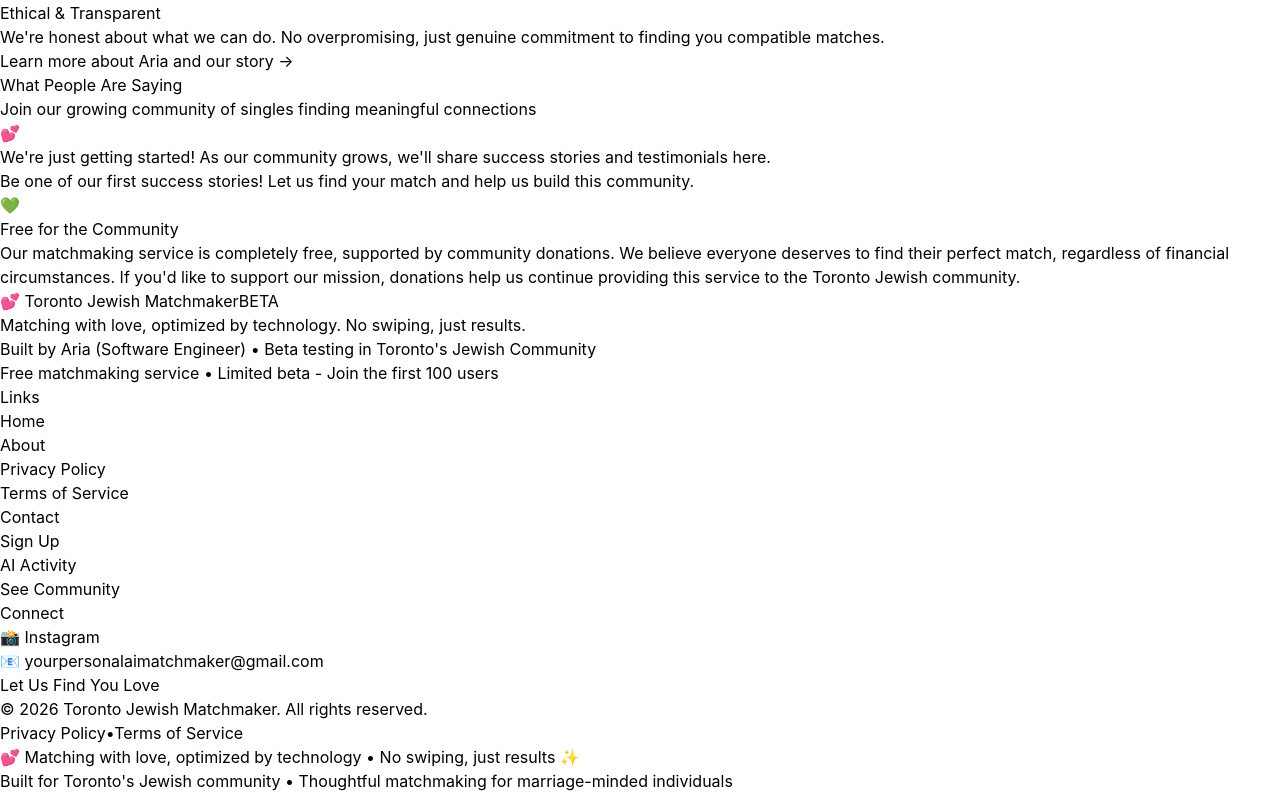
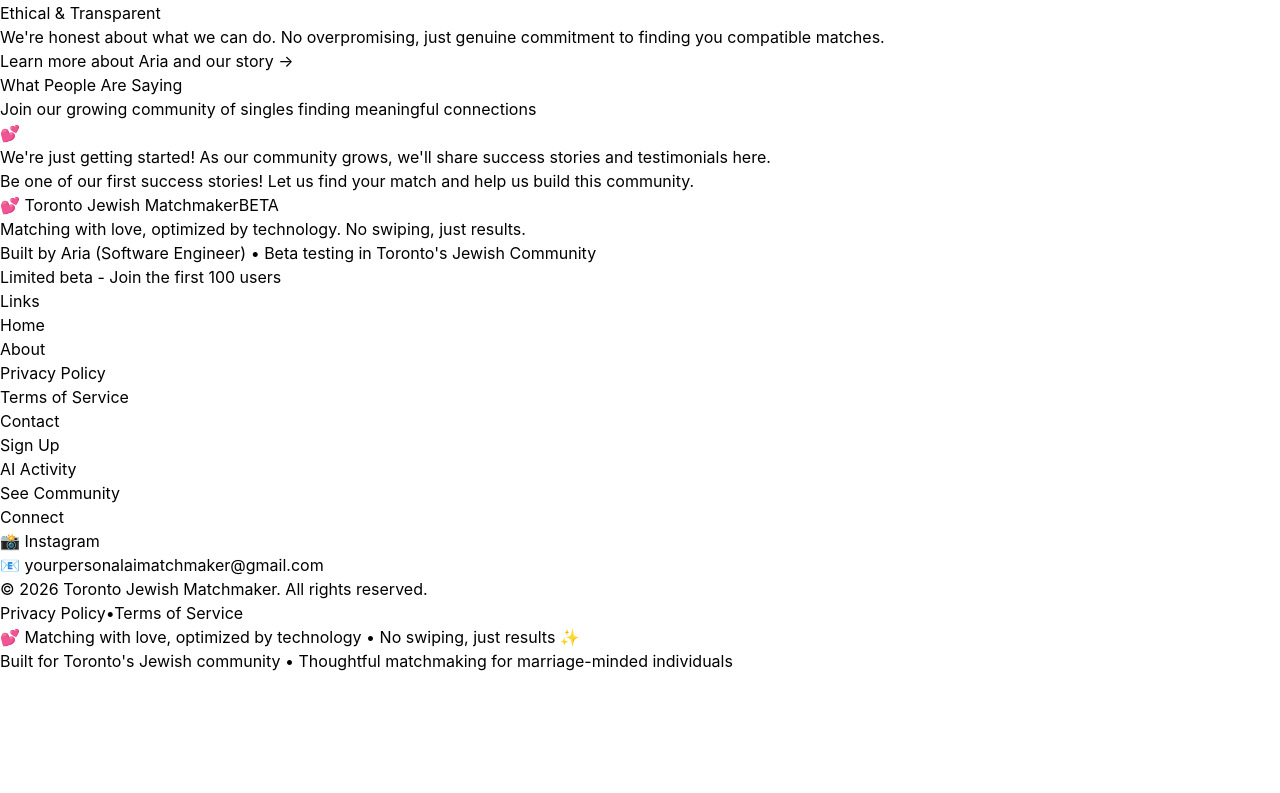
Before and after one commit to elizabethdorfman/ai-matchmaker, a React (Vite) app: page / in a window 1280 px wide. Shown: the part 1391-2184 px from the top of the page. After the commit the page ends 2064 px from the top, so only its background shows below. Built offline with nearby package versions, Linux system fonts and the light colour scheme.

Commit message:
Remove 'Let Us Find You Love' button and free community blurb from footer and home page

```diff
--- a/src/components/Footer.tsx
+++ b/src/components/Footer.tsx
@@ -19,7 +19,7 @@
               Built by Aria (Software Engineer) • Beta testing in Toronto's Jewish Community
             </p>
             <p className="text-gray-400 text-sm">
-              Free matchmaking service • Limited beta - Join the first 100 users
+              Limited beta - Join the first 100 users
             </p>
           </div>
 
@@ -92,14 +92,6 @@
         </div>
 
         <div className="pt-8 border-t border-gray-600 text-center">
-          <div className="mb-6">
-            <Link
-              to="/signup"
-              className="inline-block bg-gradient-to-r from-blue-500 via-purple-500 to-pink-500 text-white px-10 py-4 rounded-lg font-semibold text-lg hover:shadow-lg transform hover:scale-105 transition-all duration-300"
-            >
-              Let Us Find You Love
-            </Link>
-          </div>
           <p className="text-gray-300 mb-4">&copy; {new Date().getFullYear()} Toronto Jewish Matchmaker. All rights reserved.</p>
           <div className="space-x-4 text-sm">
             <Link to="/privacy" className="text-gray-300 hover:text-white transition-colors">
--- a/src/pages/Home.tsx
+++ b/src/pages/Home.tsx
@@ -279,22 +279,6 @@
           <div className="w-full h-px bg-gray-300"></div>
         </div>
 
-        {/* Free for Community Section */}
-        <section className="py-16 md:py-20 bg-white/50 backdrop-blur-sm">
-          <div className="container mx-auto px-4">
-            <div className="max-w-3xl mx-auto text-center">
-              <div className="bg-white rounded-2xl shadow-lg p-8 md:p-10 border-2 border-green-100">
-                <div className="text-5xl mb-4">💚</div>
-                <h2 className="text-2xl md:text-3xl font-bold mb-4 text-gray-900">
-                  Free for the Community
-                </h2>
-                <p className="text-lg text-gray-700 leading-relaxed">
-                  Our matchmaking service is completely free, supported by community donations. We believe everyone deserves to find their perfect match, regardless of financial circumstances. If you'd like to support our mission, donations help us continue providing this service to the Toronto Jewish community.
-                </p>
-              </div>
-            </div>
-          </div>
-        </section>
 
       </div>
     </div>
```
